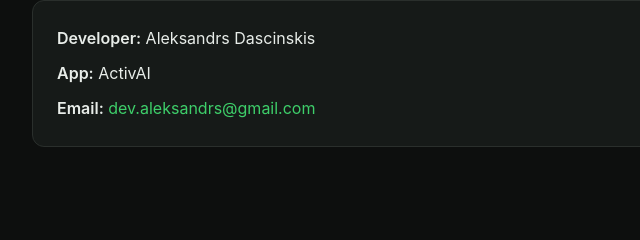
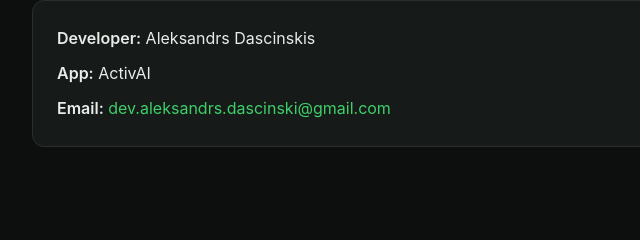
Before and after one commit to AleksandrDas/activai-privacy, a plain HTML site: page index.html in a window 1280 px wide. Shown: the part 4897-5137 px from the top of the page, 252-892 px from the left. Drawn offline with Linux system fonts and the light colour scheme.

Commit message:
Fix contact email

```diff
--- a/index.html
+++ b/index.html
@@ -461,7 +461,7 @@
     <div class="contact-card">
       <div><span class="highlight">Developer:</span> Aleksandrs Dascinskis</div>
       <div><span class="highlight">App:</span> ActivAI</div>
-      <div><span class="highlight">Email:</span> <a href="mailto:dev.aleksandrs@gmail.com">dev.aleksandrs@gmail.com</a></div>
+      <div><span class="highlight">Email:</span> <a href="mailto:dev.aleksandrs.dascinski@gmail.com">dev.aleksandrs.dascinski@gmail.com</a></div>
     </div>
   </section>
 
```
